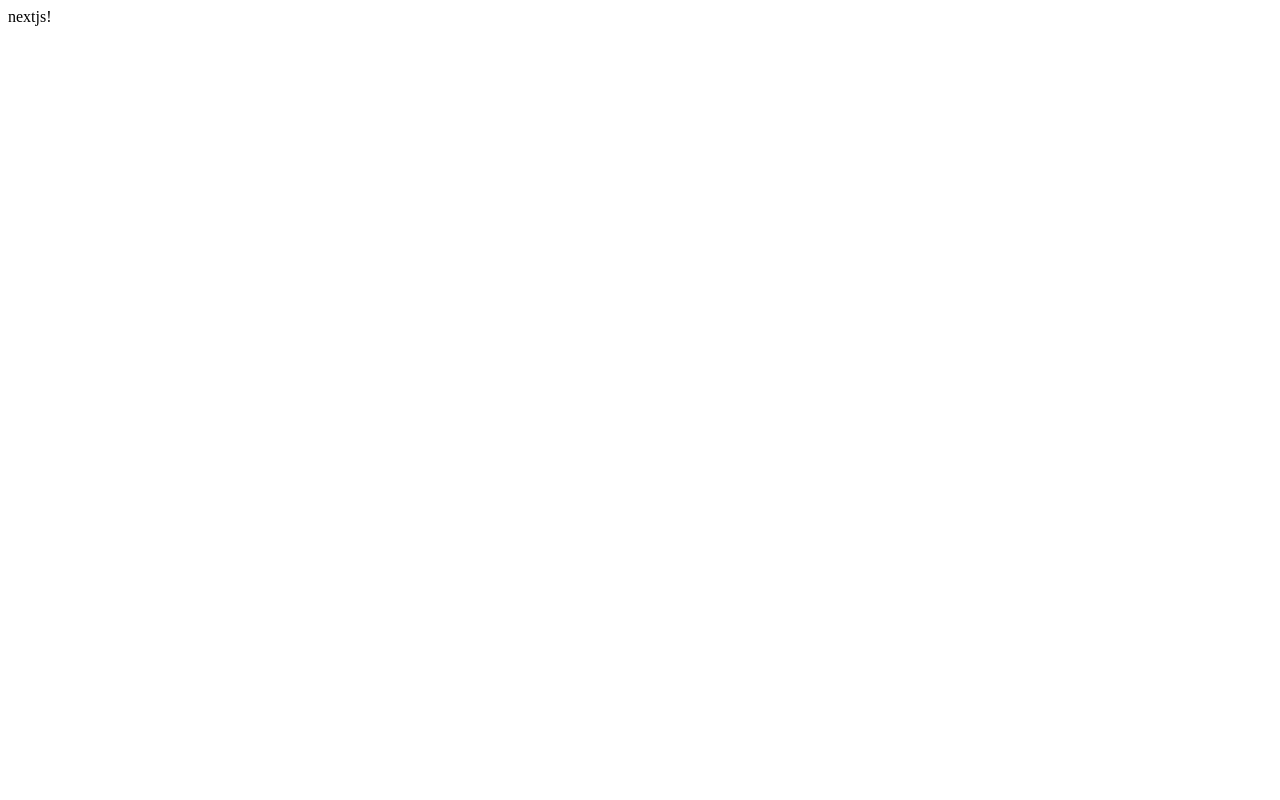
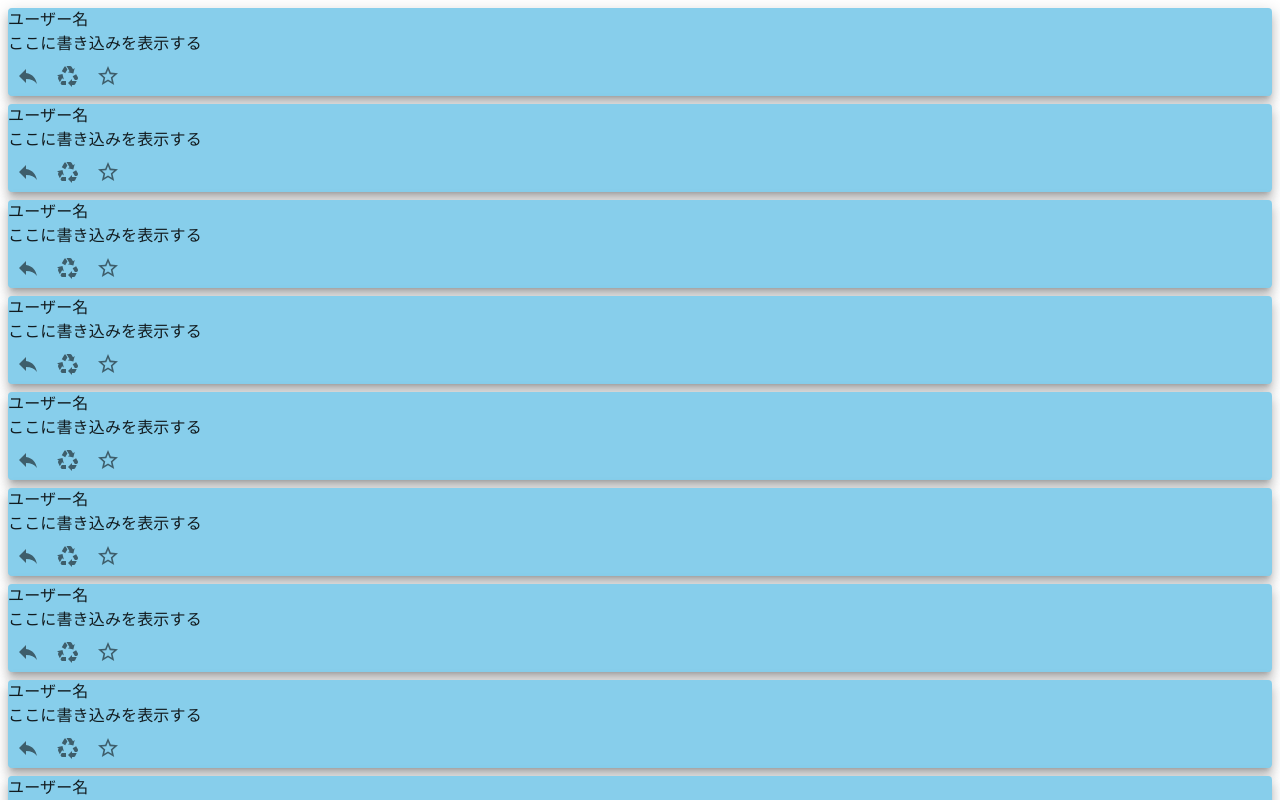
Before and after one commit to stlatica/stlatica, a Next.js app in the folder packages/frontend/: page / in a window 1280 px wide. Shown: the top 800 px of the page. Built offline with nearby package versions, Linux system fonts and the light colour scheme.

Commit message:
講習会で作成したサンプルコードを移植

```diff
--- a/packages/frontend/package.json
+++ b/packages/frontend/package.json
@@ -16,6 +16,7 @@
   "dependencies": {
     "@emotion/react": "^11.11.1",
     "@emotion/styled": "^11.11.0",
+    "@mui/icons-material": "^5.14.3",
     "@mui/material": "^5.14.4",
     "next": "13.4.13",
     "react": "18.2.0",
--- a/packages/frontend/src/app/page.tsx
+++ b/packages/frontend/src/app/page.tsx
@@ -1,7 +1,49 @@
+import { Button, Card, IconButton, Stack, Typography } from "@mui/material";
+import React from "react";
+import StarBorderIcon from "@mui/icons-material/StarBorder";
+import RecyclingIcon from "@mui/icons-material/Recycling";
+import ReplyIcon from "@mui/icons-material/Reply";
+
+const X = () => {
+  return (
+    <Card style={{ backgroundColor: "skyblue" }} elevation={8}>
+      <Stack>
+        <Typography>ユーザー名</Typography>
+        <Typography>ここに書き込みを表示する</Typography>
+        <Stack direction={"row"}>
+          <IconButton>
+            <ReplyIcon></ReplyIcon>
+          </IconButton>
+          <IconButton>
+            <RecyclingIcon></RecyclingIcon>
+          </IconButton>
+          <IconButton>
+            <StarBorderIcon></StarBorderIcon>
+          </IconButton>
+        </Stack>
+      </Stack>
+    </Card>
+  );
+};
+
+const TimeLine: React.FC = () => {
+  const ar = new Array(100).fill(0);
+
+  const list = ar.map((x, index) => {
+    return (
+      <div style={{ marginBottom: "0.5em" }}>
+        <X></X>
+      </div>
+    );
+  });
+
+  return <div>{list}</div>;
+};
+
 export default function Home() {
   return (
     <main>
-      <div>nextjs!</div>
+      <TimeLine></TimeLine>
     </main>
   );
 }
```
Also changed, not shown: 1 other file (tests, documents, lock files or other folders).
